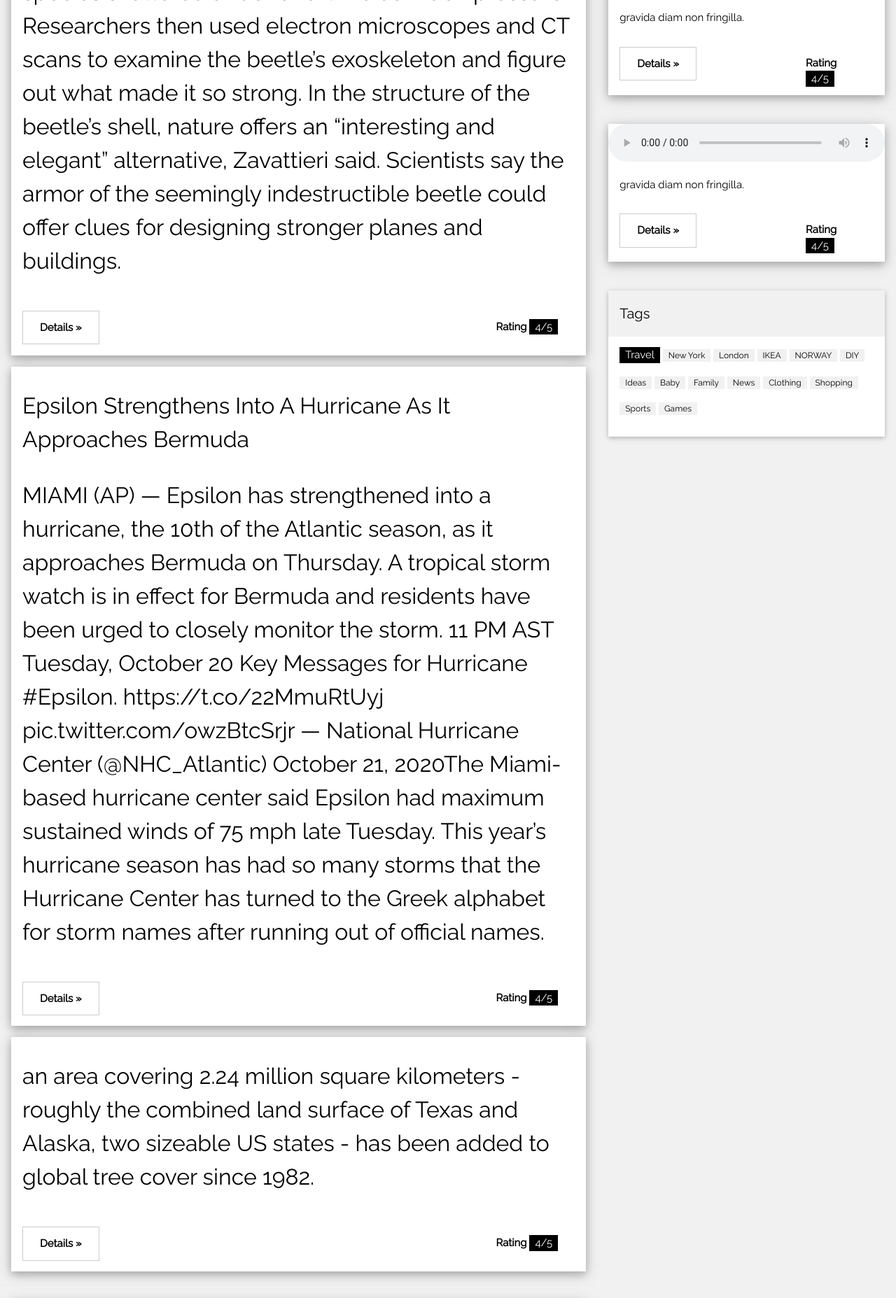
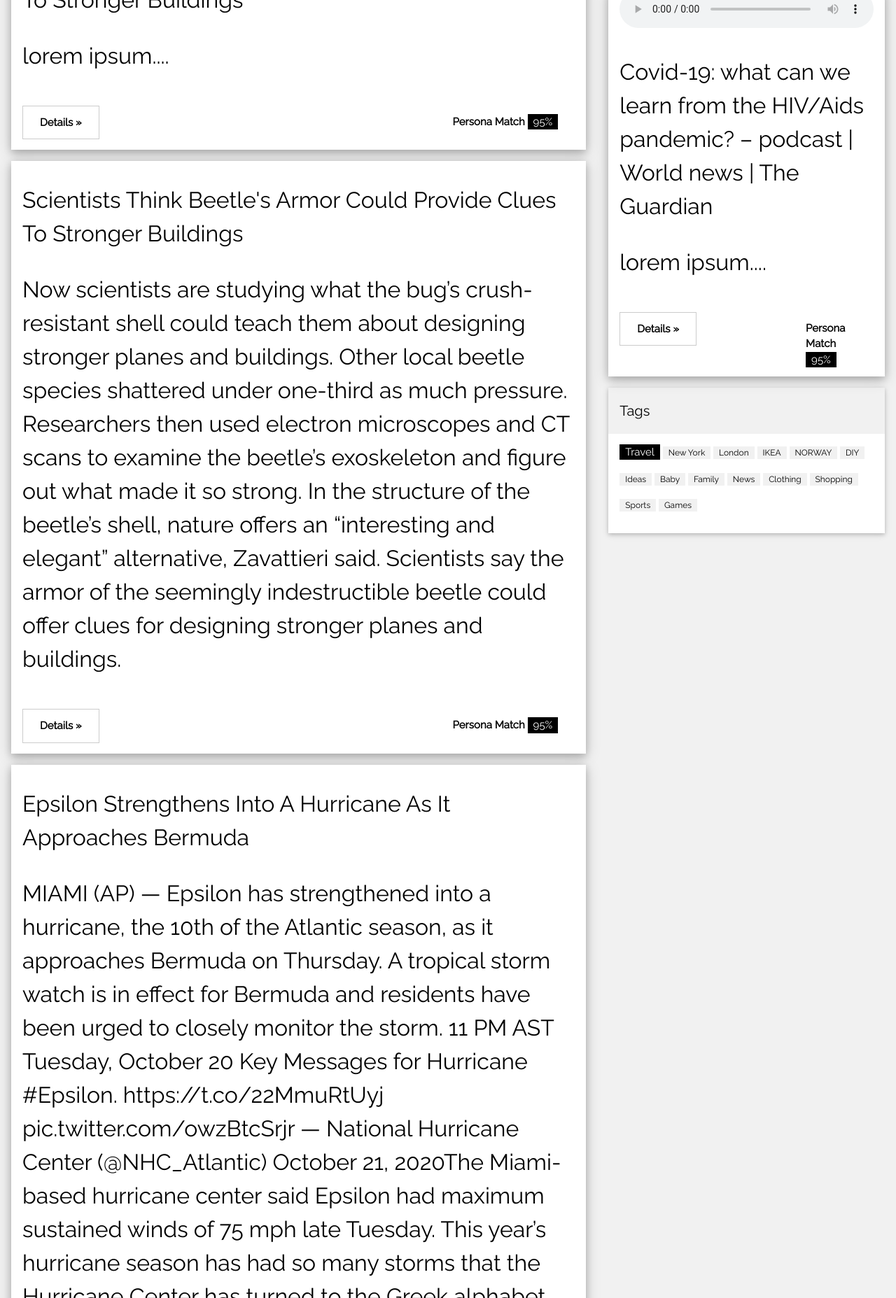
Before and after one commit to nervecentergarage/structured-journalism-content-templates, a Flask app: page /topic in a window 1280 px wide. Shown: the part 893-2748 px from the top of the page at 70% size. Run offline with Flask 2, Linux system fonts and the light colour scheme.

Commit message:
working on displaying topic detail from backend

```diff
--- a/Code/MiniSite/app.py
+++ b/Code/MiniSite/app.py
@@ -29,8 +29,9 @@ def topic():
     with open('ContentSamples/topic_detail.json') as f:
         topic_detail = json.load(f)
         primary_snippets = topic_detail['primary_snippets']
+        secondary_snippets = topic_detail['secondary_snippets']
 
-    return render_template("topic.html", id=id, primary_snippets=primary_snippets)
+    return render_template("topic.html", id=id, primary_snippets=primary_snippets, secondary_snippets=secondary_snippets)
 
 
 if __name__ == "__main__":
--- a/Code/MiniSite/templates/topic.html
+++ b/Code/MiniSite/templates/topic.html
@@ -66,11 +66,29 @@ and is wrapped around the whole page content, except for the footer in this exam
   <!-- Primary story -->
   <div class="w3-col l8 s12">
 
-    snippet {{primary_snippets[0]['title']}}
-
     {% for snippet in primary_snippets%}
     <div class="w3-card-4 w3-margin w3-white">
       <div class="w3-container">
+        {% if snippet['snippet_type'] == 'image' %}
+        <img src="{{snippet['snippet_url']}}"/>
+
+        {% elif snippet['snippet_type'] == 'graphic' %}
+        <a target="_blank" href="{{snippet['snippet_url']}}">
+          <img class="img-graphic" src="{{snippet['snippet_url']}}" alt="Forest">
+        </a>
+
+        {% elif snippet['snippet_type'] == 'video' %}
+        <div class="video">
+          <iframe class="responsive-iframe" src="{{snippet['snippet_url']}}"></iframe>
+        </div>
+
+        {% elif snippet['snippet_type'] == 'audio' %}
+        <audio controls>
+          <source src="{{snippet['snippet_url']}}" type="audio/mpeg">
+        Your browser does not support the audio element.
+        </audio>
+
+        {% endif %}
         <p style="font-size:2.5vw;">{{snippet['title']}}</p>
         <p style="font-size:2.5vw;">{{snippet['snippet_description']}}</p>
         <div class="w3-row">
@@ -78,150 +96,54 @@ and is wrapped around the whole page content, except for the footer in this exam
             <p><button class="w3-button w3-padding-large w3-white w3-border" onclick="window.open('{{snippet['article_url']}}')"><b>Details »</b></button></p>
           </div>
           <div class="w3-col m4 w3-hide-small">
-            <p><span class="w3-padding-large w3-right"><b>Rating </b> <span class="w3-tag">4/5</span></span></p>
+            <p><span class="w3-padding-large w3-right"><b>Persona Match </b> <span class="w3-tag">95%</span></span></p>
           </div>
         </div>
       </div>
     </div>
     {% endfor %}
 
-    <!-- Primary content: fact -->
-    <div class="w3-card-4 w3-margin w3-white">
-      <div class="w3-container">
-        <p style="font-size:2.5vw;">an area covering 2.24 million square kilometers - roughly the combined land surface of Texas and Alaska, two sizeable US states - has been added to global tree cover since 1982.</p>
-        <div class="w3-row">
-          <div class="w3-col m8 s12">
-            <p><button class="w3-button w3-padding-large w3-white w3-border"><b>Details »</b></button></p>
-          </div>
-          <div class="w3-col m4 w3-hide-small">
-            <p><span class="w3-padding-large w3-right"><b>Rating </b> <span class="w3-tag">4/5</span></span></p>
-          </div>
-        </div>
-      </div>
-    </div>
-    <hr>
-
-    <!-- Primary content: chart -->
-    <div class="w3-card-4 w3-margin w3-white">
-      <div class="w3-container">
-        <img src="https://assets.weforum.org/editor/large_uoGiTxo_K9_klnAu9XLQXF04dGnlyXywTEkFmW3EEtY.png"/>
-        <p>gravida diam non fringilla.</p>
-        <div class="w3-row">
-          <div class="w3-col m8 s12">
-            <p><button class="w3-button w3-padding-large w3-white w3-border"><b>Details »</b></button></p>
-          </div>
-          <div class="w3-col m4 w3-hide-small">
-            <p><span class="w3-padding-large w3-right"><b>Rating  </b> <span class="w3-tag">4/5</span></span></p>
-          </div>
-        </div>
-      </div>
-    </div>
-
-    <!-- Primary content: table -->
-    <div class="w3-card-4 w3-margin w3-white">
-      <!-- Table start -->
-      <div class="datatable" id="table-oceania" style="overflow-x:auto;">
-        <table id="myTable" width="100%" border="1" itemprop="alternativeheadlline" content="List:Tropical primary forest cover loss">
-          <tr><th><b/>Country</th><th>Primary<br>forest<br>extent<BR>(2018)</th><th>Primary / Total<br>tree cover<br>(2018)</th><th>Primary<br>forest loss<br>(2001-2018)</th><th>%<br>loss</th><th>Total<br>tree cover<br>(2018)</th><th>%<br>tree<br>cover<br>(2018)</th><th>Tree<br>cover loss<br>(2001-2018)</b></th></tr>
-          <tr><td>DR Congo</td><td>100,227,214</td><td>53.0%</td><td>4,352,849</td><td>4.2%</td><td>189,337,424</td><td>81.2%</td><td>12,836,705</td></tr>		<tr><td>Gabon</td><td>22,443,921</td><td>92.0%</td><td>225,603</td><td>1.0%</td><td>24,461,643</td><td>92.4%</td><td>385,004</td></tr>
-          <tr><td>Republic of Congo</td><td>20,860,126</td><td>80.0%</td><td>293,053</td><td>1.4%</td><td>26,139,750</td><td>76.4%</td><td>680,957</td></tr>
-          <tr><td>Cameroon</td><td>18,521,981</td><td>62.0%</td><td>553,653</td><td>2.9%</td><td>29,665,184</td><td>63.6%</td><td>1,161,442</td></tr>
-          <tr><td>Central African Republic</td><td>7,220,064</td><td>15.0%</td><td>143,064</td><td>1.9%</td><td>46,838,774</td><td>75.5%</td><td>693,507</td></tr>
-          <tr><td>Equatorial Guinea</td><td>2,191,640</td><td>86.0%</td><td>54,504</td><td>2.4%</td><td>2,553,882</td><td>94.5%</td><td>103,452</td></tr>
-        </table>
-        <p>gravida diam non fringilla.</p>
-      </div>
-      <!-- Table end -->
-      <div class="w3-container">
-        <div class="w3-row">
-          <div class="w3-col m8 s12">
-            <p><button class="w3-button w3-padding-large w3-white w3-border"><b>Details »</b></button></p>
-          </div>
-          <div class="w3-col m4 w3-hide-small">
-            <p><span class="w3-padding-large w3-right"><b>Rating  </b> <span class="w3-tag">4/5</span></span></p>
-          </div>
-        </div>
-      </div>
-    </div>
-
-    <!-- Primary content: graphic -->
-    <div class="w3-card-4 w3-margin w3-white">
-      <a target="_blank" href="https://inhabitat.com/wp-content/blogs.dir/1/files/2014/12/Jarrimber-Deforestation-Infographic-2.jpg">
-        <img class="img-graphic" src="https://inhabitat.com/wp-content/blogs.dir/1/files/2014/12/Jarrimber-Deforestation-Infographic-2.jpg" alt="Forest">
-      </a>
-      <div class="w3-container">
-        <p>gravida diam non fringilla.</p>
-        <div class="w3-row">
-          <div class="w3-col m8 s12">
-            <p><button class="w3-button w3-padding-large w3-white w3-border"><b>Details »</b></button></p>
-          </div>
-          <div class="w3-col m4 w3-hide-small">
-            <p><span class="w3-padding-large w3-right"><b>Rating  </b> <span class="w3-tag">4/5</span></span></p>
-          </div>
-        </div>
-      </div>
-    </div>
-
     <!-- End primary story -->
   </div>
 
   <!-- Secondary story -->
   <div class="w3-col l4">
-    <!-- secondary content: video -->
+    {% for snippet in secondary_snippets%}
     <div class="w3-card-4 w3-margin w3-white">
-      <div class="video">
-        <iframe class="responsive-iframe" src="https://www.youtube.com/embed/vJnnrpSDWPI"></iframe>
-      </div>
       <div class="w3-container">
-        <p>gravida diam non fringilla.</p>
+        {% if snippet['snippet_type'] == 'image' %}
+        <img src="{{snippet['snippet_url']}}"/>
+
+        {% elif snippet['snippet_type'] == 'graphic' %}
+        <a target="_blank" href="{{snippet['snippet_url']}}">
+          <img class="img-graphic" src="{{snippet['snippet_url']}}" alt="Forest">
+        </a>
+
+        {% elif snippet['snippet_type'] == 'video' %}
+        <div class="video">
+          <iframe class="responsive-iframe" src="{{snippet['snippet_url']}}"></iframe>
+        </div>
+
+        {% elif snippet['snippet_type'] == 'audio' %}
+        <audio controls>
+          <source src="{{snippet['snippet_url']}}" type="audio/mpeg">
+        Your browser does not support the audio element.
+        </audio>
+
+        {% endif %}
+        <p style="font-size:2.5vw;">{{snippet['title']}}</p>
+        <p style="font-size:2.5vw;">{{snippet['snippet_description']}}</p>
         <div class="w3-row">
           <div class="w3-col m8 s12">
-            <p><button class="w3-button w3-padding-large w3-white w3-border"><b>Details »</b></button></p>
+            <p><button class="w3-button w3-padding-large w3-white w3-border" onclick="window.open('{{snippet['article_url']}}')"><b>Details »</b></button></p>
           </div>
           <div class="w3-col m4 w3-hide-small">
-            <p><span class="w3-padding-large w3-right"><b>Rating </b> <span class="w3-tag">4/5</span></span></p>
-          </div>
-        </div>
-      </div>
-    </div><hr>
-
-    <!-- secondary content: image -->
-    <div class="w3-card-4 w3-margin w3-white">
-      <img src="https://www.rainforest-alliance.org/sites/default/files/2019-09/guatemala%20deforestation%20vs%20forest%20-%20header.jpg">
-      <div class="w3-container">
-        <p>gravida diam non fringilla.</p>
-        <div class="w3-row">
-          <div class="w3-col m8 s12">
-            <p><button class="w3-button w3-padding-large w3-white w3-border"><b>Details »</b></button></p>
-          </div>
-          <div class="w3-col m4 w3-hide-small">
-            <p><span class="w3-padding-large w3-right"><b>Rating </b> <span class="w3-tag">4/5</span></span></p>
+            <p><span class="w3-padding-large w3-right"><b>Persona Match </b> <span class="w3-tag">95%</span></span></p>
           </div>
         </div>
       </div>
     </div>
-    <hr>
-
-    <!-- secondary content: audio -->
-    <div class="w3-card-4 w3-margin w3-white">
-      <audio controls>
-        <source src="horse.ogg" type="audio/ogg">
-        <source src="horse.mp3" type="audio/mpeg">
-      Your browser does not support the audio element.
-      </audio>
-      <div class="w3-container">
-        <p>gravida diam non fringilla.</p>
-        <div class="w3-row">
-          <div class="w3-col m8 s12">
-            <p><button class="w3-button w3-padding-large w3-white w3-border"><b>Details »</b></button></p>
-          </div>
-          <div class="w3-col m4 w3-hide-small">
-            <p><span class="w3-padding-large w3-right"><b>Rating </b> <span class="w3-tag">4/5</span></span></p>
-          </div>
-        </div>
-      </div>
-    </div>
-    <hr>
+    {% endfor %}
 
     <!-- Labels / tags -->
     <div class="w3-card w3-margin">
```
